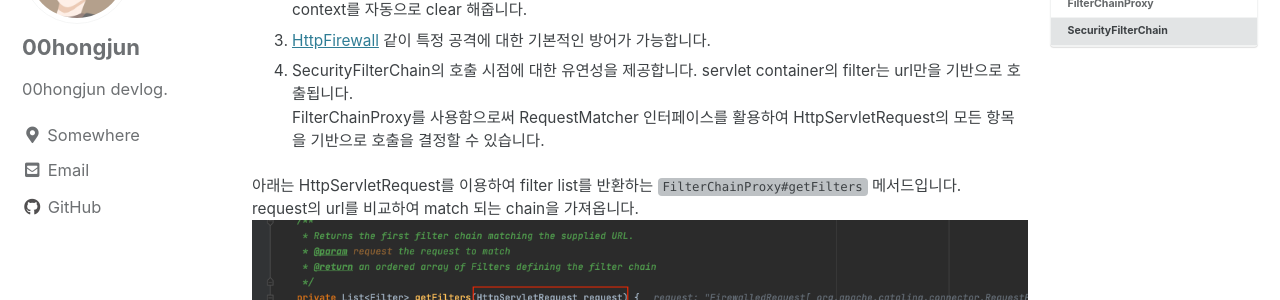
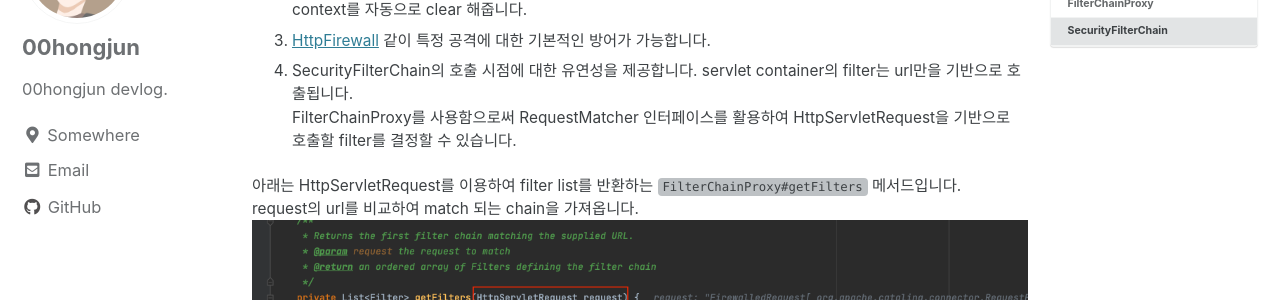
Before and after one commit to 00hongjun/00hongjun.github.io, a Jekyll site: the page built from _posts/spring/2021-05-16-review-filters.md, in a window 1280 px wide and 900 px high, scrolled down 4709 px. Shown: the part 152-452 px from the top of the window. Built offline with Jekyll 4.4.1, drawn with Linux system fonts in a browser that asks for light colours; cached includes are drawn as plain includes; comment, search, counter and statistics services are not loaded.

Commit message:
시큐리티 - 필터 정리

```diff
--- a/_posts/spring/2021-05-16-review-filters.md
+++ b/_posts/spring/2021-05-16-review-filters.md
@@ -77,7 +77,7 @@ FilterChainProxy에 등록하면서 몇 가지 이점을 얻습니다.
 2. FilterChainProxy도 filter이기 때문에 선후 처리가 가능합니다. -> client의 요청에 대한 응답을 한 뒤 인증 관련 context를 자동으로 clear 해줍니다.
 3. [HttpFirewall](https://docs.spring.io/spring-security/site/docs/current/reference/html5/#servlet-httpfirewall) 같이 특정 공격에 대한 기본적인 방어가 가능합니다.
 4. SecurityFilterChain의 호출 시점에 대한 유연성을 제공합니다. servlet container의 filter는 url만을 기반으로 호출됩니다.
-FilterChainProxy를 사용함으로써 RequestMatcher 인터페이스를 활용하여 HttpServletRequest의 모든 항목을 기반으로 호출을 결정할 수 있습니다.
+FilterChainProxy를 사용함으로써 RequestMatcher 인터페이스를 활용하여 HttpServletRequest을 기반으로 호출할 filter를 결정할 수 있습니다.
 
 아래는 HttpServletRequest를 이용하여 filter list를 반환하는 `FilterChainProxy#getFilters` 메서드입니다.
 request의 url를 비교하여 match 되는 chain을 가져옵니다.
```
